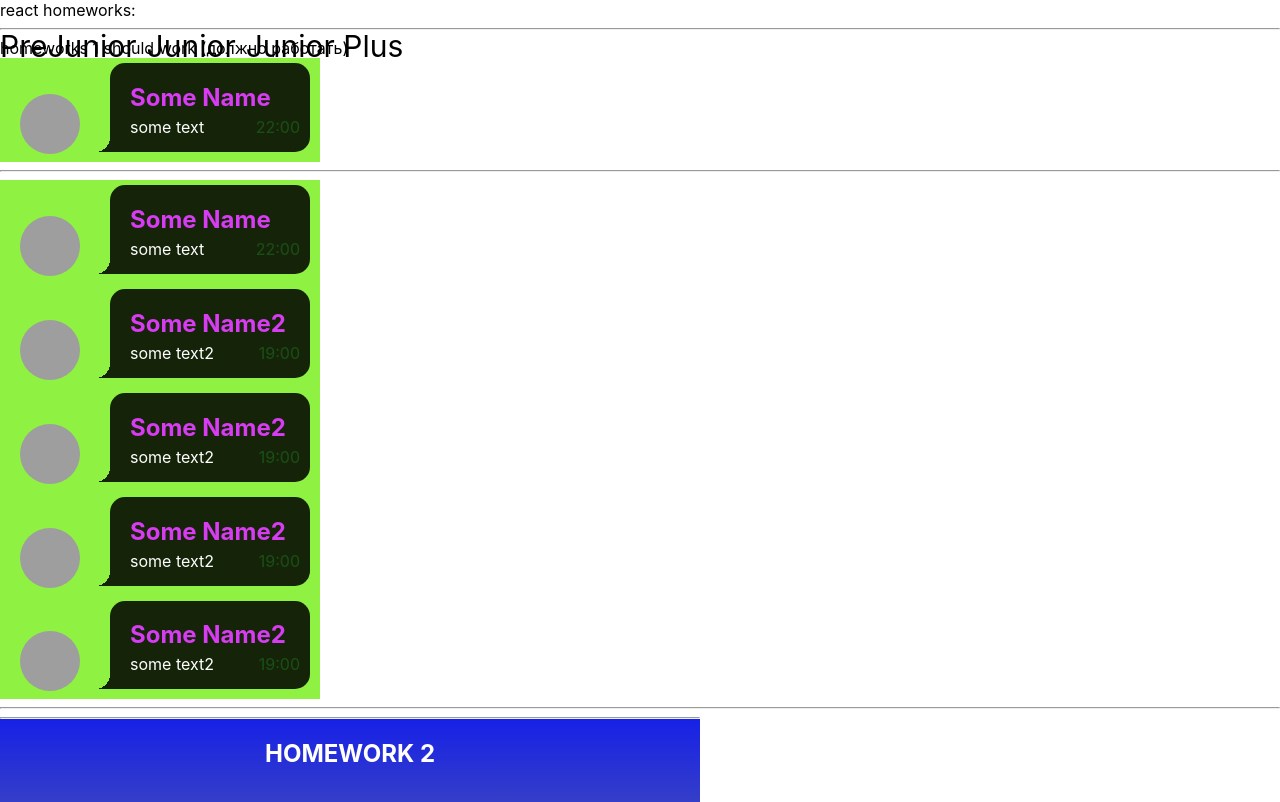
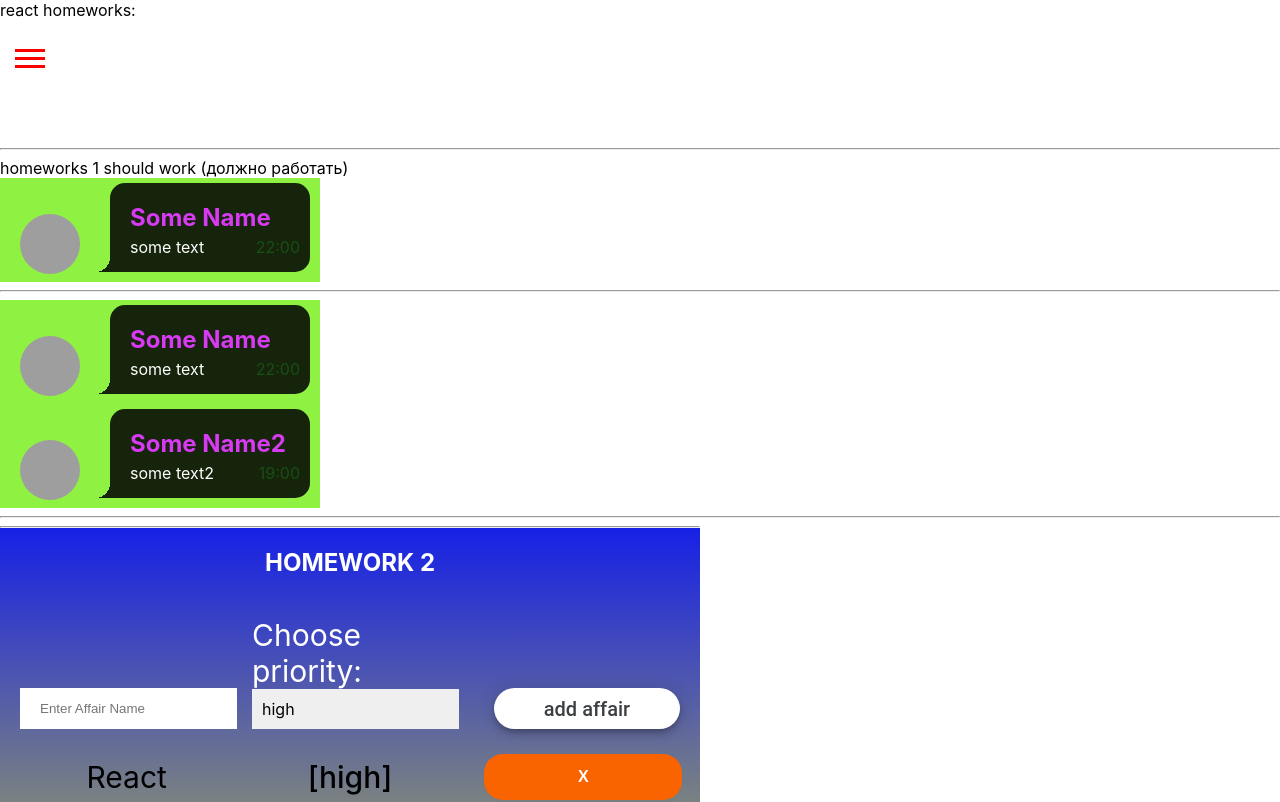
Before and after one commit to Jgatzwow/simple-react-hw-my-take, a React (Create React App) app: page /#/pre-junior in a window 1280 px wide. Shown: the top 802 px of the page. Built offline with nearby package versions, Linux system fonts and the light colour scheme; grey boxes are pictures that could not be loaded.

Commit message:
Animated navbar completed

```diff
--- a/src/p1-main/m1-ui/u1-app/App.tsx
+++ b/src/p1-main/m1-ui/u1-app/App.tsx
@@ -4,6 +4,9 @@ import HW5 from '../../../p2-homeworks/h5-rrd-v6/HW5';
 
 
 function App() {
+
+
+
     return (
         <div className={s.App}>
             <div>react homeworks:</div>
--- a/src/p2-homeworks/h1/HW1.tsx
+++ b/src/p2-homeworks/h1/HW1.tsx
@@ -14,25 +14,8 @@ const messageData = [
         name: 'Some Name2',
         message: 'some text2',
         time: '19:00',
-    },
-    {
-        avatar: 'https://www.hollywoodreporter.com/wp-content/uploads/2019/03/avatar-publicity_still-h_2019.jpg?w=1024',
-        name: 'Some Name2',
-        message: 'some text2',
-        time: '19:00',
-    },
-    {
-        avatar: 'https://www.hollywoodreporter.com/wp-content/uploads/2019/03/avatar-publicity_still-h_2019.jpg?w=1024',
-        name: 'Some Name2',
-        message: 'some text2',
-        time: '19:00',
-    },
-    {
-        avatar: 'https://www.hollywoodreporter.com/wp-content/uploads/2019/03/avatar-publicity_still-h_2019.jpg?w=1024',
-        name: 'Some Name2',
-        message: 'some text2',
-        time: '19:00',
     }
+
 ]
 
 function HW1() {
--- a/src/p2-homeworks/h5-rrd-v6/Header.tsx
+++ b/src/p2-homeworks/h5-rrd-v6/Header.tsx
@@ -1,11 +1,36 @@
-import React from 'react'
+import React, {useState} from 'react'
 import {NavLink} from 'react-router-dom';
 import {JUNIOR, JUNIOR_PLUS, PRE_JUNIOR} from './Pages';
 import s from './pages/Pages.module.css'
 
 function Header() {
+
+    const [toggle, setToggle] = useState<boolean>(false)
+
+    const animatedNavClassName = !toggle ? s.nav__links__closed : s.nav__links__opened
+    const animatedBurgerClassName = !toggle ? s.burger : s.burger__none
+
+    const onBurgerClickHandler = () => {
+        setToggle((prevState) => !prevState)
+    }
+
+    const onBurgerMouseLeaveHandler = () => {
+        setTimeout(onBurgerMouseOverHandler, 5000)
+    }
+
+    const onBurgerMouseOverHandler = () => {
+        setToggle((prevState) => !prevState)
+    }
+
     return (
-        <nav className={s.navbar}>
+        <nav className={s.navbar__wrapper}>
+             <div onMouseEnter={onBurgerMouseLeaveHandler} onMouseOver={onBurgerMouseOverHandler}
+                       onClick={onBurgerClickHandler} className={animatedBurgerClassName}>
+                    <div className={s.line}></div>
+                    <div className={s.line}></div>
+                    <div className={s.line}></div>
+                </div>
+                 <div className={animatedNavClassName}>
                     <div>
                         <NavLink className={s.hw__link} to={PRE_JUNIOR}>PreJunior</NavLink>
                     </div>
@@ -15,6 +40,7 @@ function Header() {
                     <div>
                         <NavLink className={s.hw__link} to={JUNIOR_PLUS}>Junior Plus</NavLink>
                     </div>
+                </div>
         </nav>
     )
 }
--- a/src/p2-homeworks/h5-rrd-v6/pages/Pages.module.css
+++ b/src/p2-homeworks/h5-rrd-v6/pages/Pages.module.css
@@ -25,11 +25,48 @@
     font-size: 40px;
 }
 
-.navbar {
-    position: fixed;
-
+.navbar__wrapper {
+    position: relative;
+    height: 15vh;
     display: flex;
     gap: 10px;
+}
+
+.nav__links__closed {
+    position: absolute;
+    padding-left: 20px;
+    left: -180px;
+    transition: all 1s ease-out;
+}
+
+.nav__links__opened {
+    position: absolute;
+    padding-left: 20px;
+    left: 30px;
+    transition: all 2s ease-out;
+}
+
+.burger {
+    position: absolute;
+    cursor: pointer;
+    left: 10px;
+    top: 20%;
+    transition: all 1s ease-out;
+}
+
+.burger__none {
+    display: none;
+    position: absolute;
+    cursor: pointer;
+    left: 10px;
+    top: 20%;
+    transition: all 1s ease-out;
+}
+.line {
+    width: 30px;
+    height: 3px;
+    background: red;
+    margin: 5px;
 }
 
 .hw__link {
```
Lines whose indentation alone changed are shown as unchanged.
